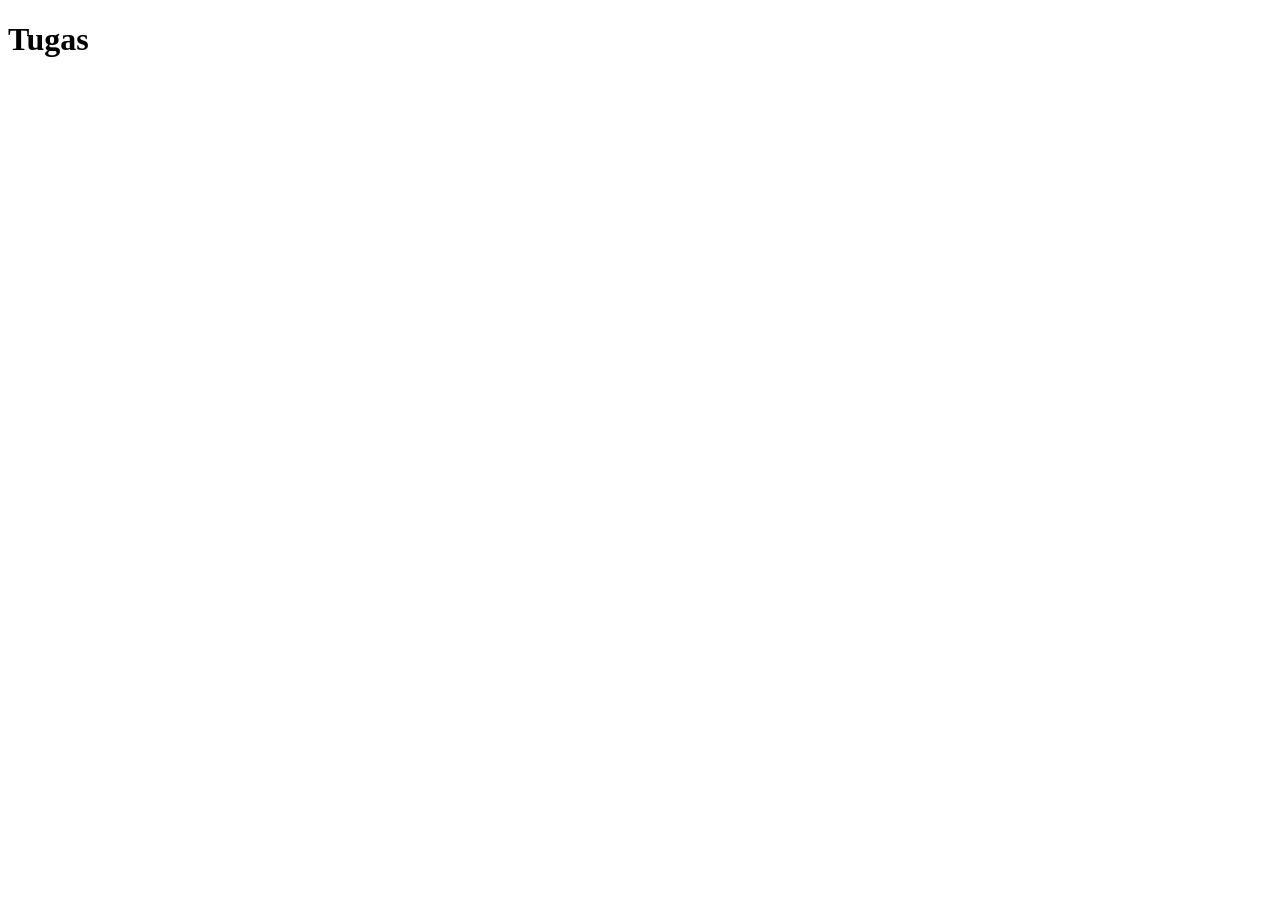
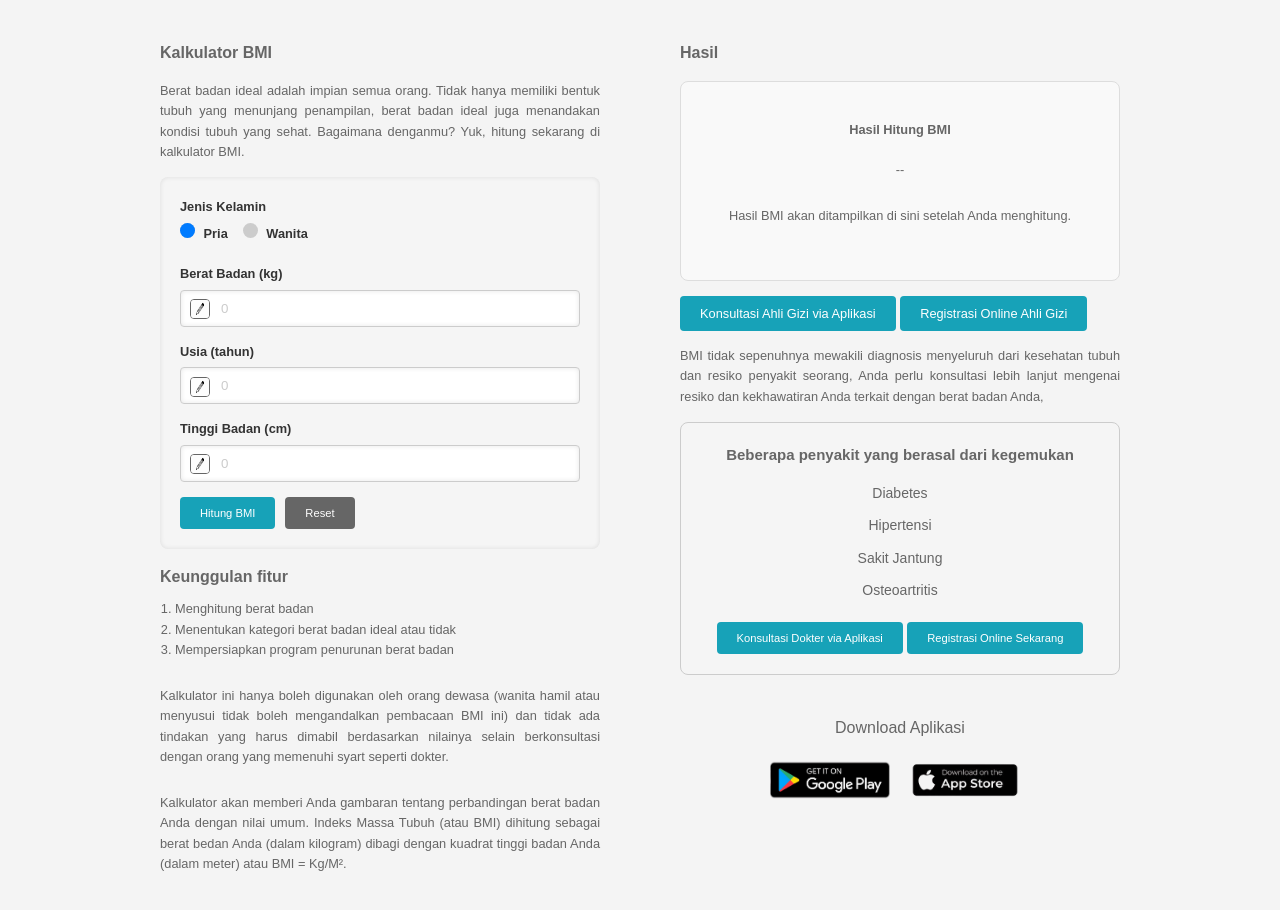
Before and after one commit to revou-fundamental-course/5-aug-24-girisejatinugraha, a plain HTML site: page index.html in a window 1280 px wide. Before the commit the page ends 800 px from the top, so only its background shows below. Drawn offline with Linux system fonts and the light colour scheme.

Commit message:
Done Project

```diff
--- a/index.html
+++ b/index.html
@@ -3,9 +3,105 @@
 <head>
     <meta charset="UTF-8">
     <meta name="viewport" content="width=device-width, initial-scale=1.0">
-    <title>Document</title>
+    <title>BMI Kalkulator | By Giri Sejati Nugraha</title>
+    <link rel="icon" href="image/icon.ico" type="image/x-icon">
+    <link rel="stylesheet" href="styles/style.css">
 </head>
 <body>
-    <h1>Tugas</h1>
+    <div class="container">
+
+        <article class="left-article">
+            <h2>Kalkulator BMI</h2>
+            <p>Berat badan ideal adalah impian semua orang. Tidak hanya memiliki bentuk tubuh yang menunjang penampilan, berat badan ideal juga menandakan kondisi tubuh yang sehat. Bagaimana denganmu? Yuk, hitung sekarang di kalkulator BMI.</p>
+
+            <form id="bmiForm">
+                <div class="form-group">
+                    <label>Jenis Kelamin</label>
+                    <div class="form-inline">
+                        <label>
+                            <input type="radio" name="gender" value="Pria" checked> Pria
+                        </label>
+                        <label>
+                            <input type="radio" name="gender" value="Wanita"> Wanita
+                        </label>
+                    </div>
+                </div>
+                <div class="form-group">
+                    <label for="weight">Berat Badan (kg)</label>
+                    <img src="image/pensil.jpeg" alt="icon-pencil" class="icon-pencil">
+                    <input type="number" id="weight" name="weight" placeholder="0">
+                </div>
+                <div class="form-group">
+                    <label for="age">Usia (tahun)</label>
+                    <img src="image/pensil.jpeg" alt="icon-pencil" class="icon-pencil">
+                    <input type="number" id="age" name="age" placeholder="0">
+                </div>
+                <div class="form-group">
+                    <label for="height">Tinggi Badan (cm)</label>
+                    <img src="image/pensil.jpeg" alt="icon-pencil" class="icon-pencil">
+                    <input type="number" id="height" name="height" placeholder="0">
+                </div>
+                <div class="buttons">
+                    <button type="submit">Hitung BMI</button>
+                    <button type="reset">Reset</button>
+                </div>
+            </form>
+
+            <article class="features">
+                <h2>Keunggulan fitur</h2>
+                <ol>
+                    <li>Menghitung berat badan</li>
+                    <li>Menentukan kategori berat badan ideal atau tidak</li>
+                    <li>Mempersiapkan program penurunan berat badan</li>
+                </ol>
+                <p>Kalkulator ini hanya boleh digunakan oleh orang dewasa (wanita hamil atau menyusui tidak boleh mengandalkan pembacaan BMI ini) dan tidak ada tindakan yang harus dimabil berdasarkan nilainya selain berkonsultasi dengan orang yang memenuhi syart seperti dokter.</p>
+                <p> Kalkulator akan memberi Anda gambaran tentang perbandingan berat badan Anda dengan nilai umum. Indeks Massa Tubuh (atau BMI) dihitung sebagai berat bedan Anda (dalam kilogram) dibagi dengan kuadrat tinggi badan Anda (dalam meter) atau BMI = Kg/M².</p>
+            </article>
+        </article>
+
+        <article class="right-article">
+            <h2>Hasil</h2>
+            <div id="bmiResult" class="result-box">
+                <h3>Hasil Hitung BMI</h3>
+                <p class="bmi-value">--</p>
+                <p class="bmi-category">Hasil BMI akan ditampilkan di sini setelah Anda menghitung.</p>
+                <button id="downloadResult" style="display:none;">Download Hasil BMI</button>
+            </div>
+
+            <div class="bmi-summary" id="bmiSummary"></div>
+
+                <div class="action-buttons">
+                    <button onclick="window.location.href='#';">Konsultasi Ahli Gizi via Aplikasi</button>
+                    <button onclick="window.location.href='#';">Registrasi Online Ahli Gizi</button>
+                    <p>BMI tidak sepenuhnya mewakili diagnosis menyeluruh dari kesehatan tubuh dan resiko penyakit seorang, Anda perlu konsultasi lebih lanjut mengenai resiko dan kekhawatiran Anda terkait dengan berat badan Anda,</p>
+                </div>
+
+                <article class="result-details">
+                    <h2>Beberapa penyakit yang berasal dari kegemukan</h2>
+                    <ul>
+                        <li>Diabetes</li>
+                        <li>Hipertensi</li>
+                        <li>Sakit Jantung</li>
+                        <li>Osteoartritis</li>
+                    </ul>
+                    <button onclick="window.location.href='#';">Konsultasi Dokter via Aplikasi</button>
+                    <button onclick="window.location.href='#';">Registrasi Online Sekarang</button>
+            </article>
+
+            <div class="download-app">
+                <p>Download Aplikasi</p>
+                <div class="button-container">
+                    <a href="https://play.google.com/store/apps" target="_blank">
+                        <img src="image/Google-Play.png" alt="Google Play">
+                    </a>
+                    <a href="https://apps.apple.com" target="_blank">
+                        <img src="image/App-Store.png" alt="App Store">
+                    </a>
+                </div>
+            </div>
+        </article>
+    </div>
+
+    <script src="scripts/script.js"></script>
 </body>
 </html>
--- /dev/null
+++ b/styles/style.css
@@ -0,0 +1,455 @@
+* {
+    margin: 0;
+    padding: 0;
+    box-sizing: border-box;
+}
+
+body {
+    font-family: Arial, sans-serif;
+    background-color: #f4f4f4;
+    color: #333;
+    line-height: 1.6;
+}
+
+.container {
+    display: flex;
+    justify-content: space-between;
+    margin: 20px auto;
+    max-width: 1000px;
+}
+
+.left-article, .right-article {
+    padding: 20px;
+    width: 48%;
+}
+
+.left-article h2,
+.right-article h2 {
+    margin-bottom: 15px;
+    font-size: 1em;
+    color: #666;
+}
+
+.left-article p,
+.right-article p {
+    margin-bottom: 15px;
+    font-size: 0.8em;
+    color: #666;
+    text-align: justify;
+}
+
+.features h2 {
+    margin-top: 15px;
+    margin-bottom: 10px;
+    font-size: 1em;
+    color: #666;
+}
+
+.features ol {
+    list-style-type: decimal;
+    margin-left: 15px;
+    font-size: 0.8em;
+    color: #666;
+}
+
+.features ul ol{
+    list-style-type: disc;
+    margin-left: 20px;
+}
+
+.features p{
+    font-size: 0.8em;
+    margin-top: 25px;
+}
+
+form {
+    margin-top: 15px;
+    background-color: #f5f5f5;
+    padding: 20px;
+    border-radius: 8px;
+    box-shadow: inset 0 0 5px rgba(0, 0, 0, 0.1);
+}
+
+.form-group {
+    margin-bottom: 15px;
+    position: relative;
+}
+
+.form-group label {
+    display: block;
+    margin-bottom: 5px;
+    font-weight: bold;
+    font-size: 0.8em;
+    color: #333;
+}
+
+.form-group input[type="number"] {
+    width: 100%;
+    padding: 10px 10px 10px 40px;
+    border: 1px solid #ccc;
+    border-radius: 4px;
+    color: #333;
+    background-color: #fff;
+    box-shadow: 0 0 5px rgba(0, 0, 0, 0.1) inset;
+}
+
+.form-group input[type="number"]::placeholder {
+    color: #ccc;
+}
+
+.form-group .icon-pencil {
+    position: absolute;
+    top: 35px;
+    border: 1px solid #666;
+    border-radius: 4px;
+    left: 10px;
+    width: 20px;
+    height: 20px;
+    pointer-events: none;
+}
+
+.form-inline {
+    display: flex;
+    align-items: center;
+    gap: 15px;
+}
+
+.form-inline input[type="radio"] {
+    margin-right: 5px;
+    appearance: none;
+    width: 15px;
+    height: 15px;
+    border-radius: 50%;
+    background-color: #ccc;
+    position: relative;
+    cursor: pointer;
+}
+
+.form-inline input[type="radio"]:checked::before {
+    content: "";
+    width: 15px;
+    height: 15px;
+    border-radius: 50%;
+    background-color: #007bff;
+    position: absolute;
+    cursor: pointer;
+}
+
+.buttons {
+    display: flex;
+    justify-content: flex-start;
+    gap: 10px;
+}
+
+.buttons button {
+    background-color: #17a2b8;
+    color: #fff;
+    border: none;
+    padding: 10px 20px;
+    cursor: pointer;
+    border-radius: 4px;
+    font-size: 0.7em;
+}
+
+.buttons button[type="reset"] {
+    background-color: #666;
+}
+
+.buttons button:hover {
+    opacity: 0.9;
+}
+
+.result-box {
+    text-align: center;
+    padding: 20px;
+    border: 1px solid #ddd;
+    border-radius: 8px;
+    background-color: #f9f9f9;
+    display: flex;
+    flex-direction: column;
+    align-items: center;
+    justify-content: center;
+    min-height: 200px;
+}
+
+.result-box h3 {
+    font-size: 0.8em;
+    color: #666;
+    margin-bottom: 10px;
+}
+
+.bmi-value {
+    font-size: 1.5em;
+    color: #007bff;
+    margin: 0;
+    padding: 10px;
+    text-align: center;
+}
+
+.bmi-category {
+    font-size: 1.2em;
+    color: #333;
+    text-align: center;
+}
+
+#downloadResult {
+    padding: 10px 20px;
+    background-color: #17a2b8;
+    color: #fff;
+    border: none;
+    border-radius: 4px;
+    cursor: pointer;
+    display: none;
+    font-size: 0.8em;
+}
+
+#downloadResult:hover {
+    opacity: 0.9;
+}
+
+.result-details {
+    max-width: 500px;
+    margin: 0 auto;
+    padding: 20px;
+    border-radius: 8px;
+    border: 1px solid #ccc;
+    background-color: #f5f5f5;
+    text-align: center;
+}
+
+.result-details h2 {
+    font-size: 15px;
+    margin-bottom: 15px;
+    text-align: center;
+    color: #666;
+}
+
+.result-details ul {
+    list-style-type: none;
+    padding: 0;
+}
+
+.result-details ul li {
+    font-size: 14px;
+    color: #666;
+    margin-bottom: 10px;
+}
+
+.result-details button {
+    background-color: #17a2b8;
+    color: #fff;
+    border: none;
+    padding: 10px 20px;
+    cursor: pointer;
+    border-radius: 4px;
+    font-size: 0.7em;
+    margin-top: 10px;
+}
+
+.result-details button:hover {
+    opacity: 0.9;
+}
+
+.action-buttons {
+    margin-top: 15px;
+    justify-content: space-between;
+}
+
+.action-buttons button {
+    background-color: #17a2b8;
+    color: #fff;
+    border: none;
+    padding: 10px 20px;
+    cursor: pointer;
+    border-radius: 4px;
+    font-size: 0.8em;
+}
+
+.action-buttons button:hover {
+    opacity: 0.9;
+}
+
+.action-buttons p {
+    font-size: 0.8em;
+    margin-top: 15px;
+}
+
+.download-app {
+    text-align: center;
+    padding: 20px;
+    max-width: 400px;
+    margin: 20px auto;
+}
+
+.download-app p {
+    font-size: 1em;
+    margin-bottom: 15px;
+    color: #666;
+    text-align: center;
+}
+
+.download-app .button-container {
+    display: inline-flex;
+    justify-content: center;
+}
+
+.download-app .button-container a img {
+    width: 130px;
+    height: 50px;
+    display: block;
+    object-fit: cover;
+}
+
+.download-app .button-container a:hover {
+    opacity: 0.9;
+}
+
+@media (max-width: 768px) {
+    .container {
+        flex-direction: column;
+        align-items: center;
+    }
+
+    .left-article, .right-article {
+        width: 100%;
+        padding: 10px;
+    }
+
+    .features ol, .features ul {
+        font-size: 0.7em;
+    }
+
+    .form-group label {
+        font-size: 0.7em;
+    }
+
+    .form-group .icon-pencil {
+        top: 30px;
+    }
+
+    .form-group input[type="number"] {
+        padding: 5px 10px 10px 40px;
+    }
+
+    .buttons button {
+        font-size: 0.6em;
+        padding: 8px 16px;
+    }
+
+    .result-box h3 {
+        font-size: 0.7em;
+    }
+
+    .bmi-value {
+        font-size: 1.2em;
+    }
+
+    .bmi-category {
+        font-size: 1em;
+    }
+
+    #downloadResult {
+        font-size: 0.7em;
+        padding: 8px 16px;
+    }
+
+    .result-details h2 {
+        font-size: 14px;
+    }
+
+    .result-details ul li {
+        font-size: 12px;
+    }
+
+    .action-buttons {
+        gap: 15px;
+    }
+
+    .action-buttons button {
+        padding: 10px 20px;
+        font-size: 0.7em;
+        margin-bottom: 12px;
+    }
+
+    .download-app p {
+        font-size: 0.9em;
+    }
+
+    .download-app .button-container a img {
+        width: 90px;
+    }
+}
+
+@media (max-width: 480px) {
+    .container {
+        margin: 10px;
+    }
+
+    .left-article, .right-article {
+        padding: 5px;
+    }
+
+    .features ol, .features ul {
+        font-size: 0.6em;
+    }
+
+    .form-group label {
+        font-size: 0.6em;
+    }
+
+    .form-group .icon-pencil {
+        top: 25px;
+    }
+
+    .form-group input[type="number"] {
+        padding: 5px 10px 10px 40px;
+    }
+
+    .buttons button {
+        font-size: 0.5em;
+        padding: 6px 12px;
+    }
+
+    .result-box h3 {
+        font-size: 0.6em;
+    }
+
+    .bmi-value {
+        font-size: 1em;
+    }
+
+    .bmi-category {
+        font-size: 0.9em;
+    }
+
+    #downloadResult {
+        font-size: 0.6em;
+        padding: 6px 12px;
+    }
+
+    .result-details h2 {
+        font-size: 12px;
+    }
+
+    .result-details ul li {
+        font-size: 10px;
+    }
+
+    .action-buttons {
+        gap: 15px;
+    }
+
+    .action-buttons button {
+        padding: 10px 20px;
+        font-size: 0.7em;
+        margin-bottom: 12px;
+    }
+
+    .download-app p {
+        font-size: 0.9em;
+    }
+
+    .download-app .button-container a img {
+        width: 90px;
+    }
+}
```
Also changed, not shown: scripts/script.js (added, +64 -0 lines), image/App-Store.png (added), image/Google-Play.png (added), image/icon.ico (added), image/pensil.jpeg (added).
